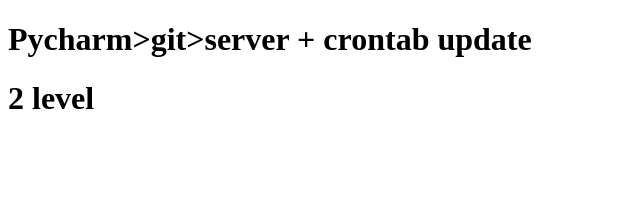
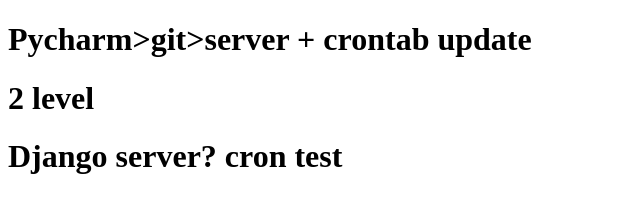
Before and after one commit to cheeeezy/webservertest, a plain HTML site: page index.html in a window 1280 px wide. Shown: the whole page, without its empty margins (0-640 px from the left). Drawn offline with Linux system fonts and the light colour scheme.

Commit message:
initial commit with index.html

```diff
--- a/index.html
+++ b/index.html
@@ -8,6 +8,7 @@
 
 <h1>Pycharm>git>server  +   crontab update</h1>
 <h1>2 level </h1>
+<h1>Django server? cron test</h1>
 
 </body>
 </html>
```
